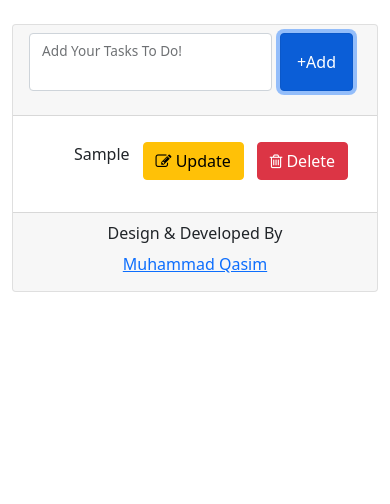
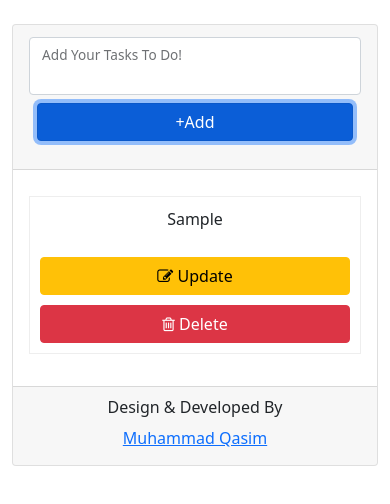
Before and after one commit to qasim070/ToDo-App, a plain HTML site: page index.html in a window 390 px wide. Both pictures are taken after typing "Sample" into the empty fields and a click on the button "+Add". Drawn offline with nearby package versions, Linux system fonts and the light colour scheme.

Commit message:
have done many changes like responsiveness and many functionalities

```diff
--- a/app.js
+++ b/app.js
@@ -1,7 +1,7 @@
 function addData(){
 
     let data = document.getElementById("toDo");
-// debugger
+    // debugger
     if(data.value.trim() == ""){
         alert("Value can not be empty");
 
@@ -9,9 +9,11 @@ function addData(){
 
         let ul = document.getElementById("list");
         let createLi =  document.createElement("li");
+        let createP =  document.createElement("p");
         createLi.setAttribute("id", "liText");
         ul.appendChild(createLi);
-        createLi.appendChild(document.createTextNode(data.value));
+        createLi.appendChild(createP);
+        createP.appendChild(document.createTextNode(data.value));
 
         // create edit button
         let createUp = document.createElement("button");
@@ -34,16 +36,24 @@ function addData(){
 }
 
 function remove(e){
-    if (confirm("Are you sure you want to delete?")) {
-        e.parentNode.remove();
+    e.parentNode.style.opacity = '0';
+    e.parentNode.style.backgroundColor = "#BD162C";
+    e.parentNode.style.color = "#fff";
+
+    if (confirm("Are you sure you want to delete? " + e.parentNode.firstChild.innerHTML)) {
+        setTimeout(() => e.parentNode.remove(), 1000);
+        // e.parentNode.remove();
     }
 }
 
 function update(u){
     let newVal = u.parentNode.firstChild;
-    let newText = prompt("Enter the new text");
-    if(newText !== ""){
-        newVal.nodeValue = newText;
+    let oldVal = newVal.innerHTML;
+    let newText = prompt("Enter the new text" , oldVal);
+    if(newText.trim() !== ""){
+        newVal.innerHTML = newText;
+    }else{
+        alert("Please enter any value");
     }
     // alert(u.parentNode.textContent);
 }
--- a/index.html
+++ b/index.html
@@ -18,10 +18,12 @@
     <div id="myMain" class="container-sm mt-4">
         <div class="card text-center">
             <div class="card-header">
-                <div class="form-floating mb-3 d-flex justify-content-around">
-                    <input type="text" class="form-control " id="toDo" placeholder="Add Your Tasks To Do!">
-                    <label for="floatingInput"> Add Your Tasks To Do!</label>
-                    <button class="btn btn-primary mx-2 px-3" onclick="addData()">   +Add</button>
+                <div class=" mb-3 d-flex justify-content-between add-responsive-btn">
+                   <div class="form-floating my-1  w-100">
+                        <input type="text" class="form-control " id="toDo" placeholder="Add Your Tasks To Do!">
+                        <label for="floatingInput"> Add Your Tasks To Do!</label>
+                   </div>
+                    <button class="btn btn-primary mx-2 my-1 px-3" onclick="addData()">   +Add</button>
                 </div>
             </div>
             <div class="card-body">
--- a/style.css
+++ b/style.css
@@ -8,12 +8,47 @@ ul#list{
     box-sizing: border-box;
     list-style-type: none;
 }
-ul#list li{
+ul#list li#liText{
     margin: 10px 0;
     display: flex;
-    justify-content:space-evenly;
     flex-wrap: wrap;
+}
+ul#list li#liText p {
+    flex-grow: 15;
+}
+ul#list li#liText button{
+    flex-grow:1 ;
+    margin: 0px 10px;
+}
+
+#list li{
+    opacity: 1;
+    -webkit-transition: opacity 300ms linear;
+    transition: opacity 300ms linear;
+    padding: 10px 0;
+}
+ul#list{
+    padding: 0;
 }
 /* ul#list li button{
     width: 20px;
 } */
+@media only screen and (max-width:400px){
+    .card-header .add-responsive-btn{
+        display: flex;
+        flex-direction: column;
+    }
+    ul#list li#liText{
+        border: 1px solid #eee;
+        justify-content: center;
+        text-align: center;
+        flex-direction: column;
+    }
+    ul#list li#liText p {
+        flex-grow: 1;
+    }
+    ul#list li#liText button {
+        flex-grow: 1;
+        margin-top: 10px;
+    }
+}
```
